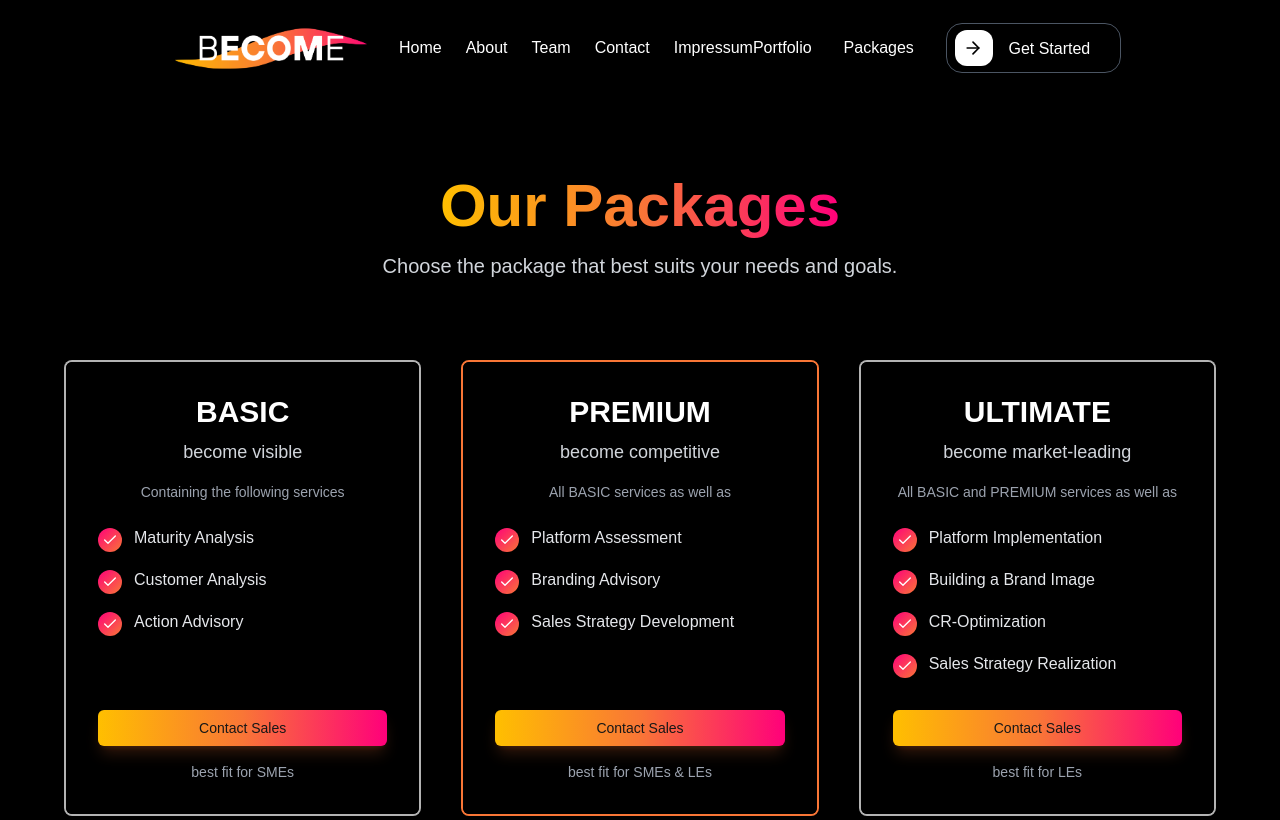
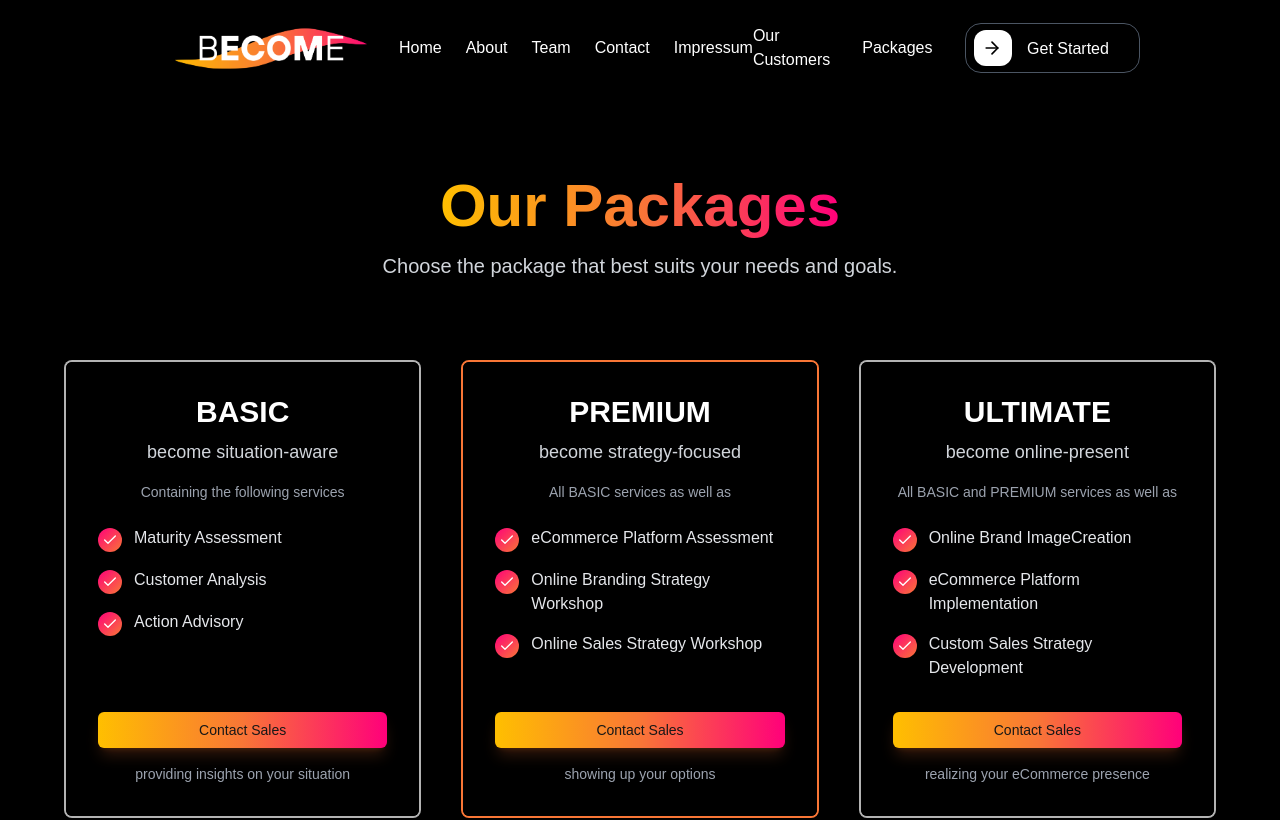
Before and after one commit to MosesCommitsFraud/become-frontend, a Next.js app: page /packages in a window 1280 px wide. Shown: the top 820 px of the page. Built offline with nearby package versions, Linux system fonts and the light colour scheme.

Commit message:
team page edited pt.5

```diff
--- a/app/portfolio/page.tsx
+++ b/app/our-customers/page.tsx
@@ -161,7 +161,7 @@ function SetupHeaderStyles() {
     const pathname = usePathname();
 
     useEffect(() => {
-        // Add style override to ensure header text is white on portfolio page
+        // Add style override to ensure header text is white on our-customers page
         const style = document.createElement('style');
         style.innerHTML = `
       /* Override header styles for portfolio page */
@@ -179,7 +179,7 @@ function SetupHeaderStyles() {
     return null;
 }
 
-// We're no longer using the portfolio projects array as we've switched to detailed case studies
+// We're no longer using the our-customers projects array as we've switched to detailed case studies
 
 export default function PortfolioPage() {
     return (
--- a/app/packages/page.tsx
+++ b/app/packages/page.tsx
@@ -14,40 +14,39 @@ import { usePathname } from 'next/navigation'
 const packages = [
     {
         name: 'BASIC',
-        subtitle: 'become visible',
+        subtitle: 'become situation-aware',
         description: 'Containing the following services',
         services: [
-            'Maturity Analysis',
+            'Maturity Assessment',
             'Customer Analysis',
             'Action Advisory',
         ],
-        footer: 'best fit for SMEs',
+        footer: 'providing insights on your situation',
         contactText: 'Contact Sales',
     },
     {
         name: 'PREMIUM',
-        subtitle: 'become competitive',
+        subtitle: 'become strategy-focused',
         description: 'All BASIC services as well as',
         services: [
-            'Platform Assessment',
-            'Branding Advisory',
-            'Sales Strategy Development',
+            'eCommerce Platform Assessment',
+            'Online Branding Strategy Workshop',
+            'Online Sales Strategy Workshop',
         ],
-        footer: 'best fit for SMEs & LEs',
+        footer: 'showing up your options',
         contactText: 'Contact Sales',
         highlighted: true,
     },
     {
         name: 'ULTIMATE',
-        subtitle: 'become market-leading',
+        subtitle: 'become online-present',
         description: 'All BASIC and PREMIUM services as well as',
         services: [
-            'Platform Implementation',
-            'Building a Brand Image',
-            'CR-Optimization',
-            'Sales Strategy Realization',
+            'Online Brand ImageCreation',
+            'eCommerce Platform Implementation',
+            'Custom Sales Strategy Development',
         ],
-        footer: 'best fit for LEs',
+        footer: 'realizing your eCommerce presence',
         contactText: 'Contact Sales',
     },
 ]
--- a/components/animated-button.tsx
+++ b/components/animated-button.tsx
@@ -21,7 +21,7 @@ export default function GetStartedButton() {
         '/impressum': 'dark',  // Example, can be light
         '/about': 'dark',  // Example, can be light
         '/packages': 'dark',  // Added packages page as dark
-        '/portfolio': 'dark',  // Added portfolio page as dark
+        '/portfolio': 'dark',  // Added our-customers page as dark
     };
 
     useEffect(() => {
--- a/components/header.tsx
+++ b/components/header.tsx
@@ -23,7 +23,7 @@ export default function Header() {
         '/impressum': 'dark',  // Example, can be light
         '/about': 'dark',  // Example, can be light
         '/packages': 'dark',  // Added packages page as dark
-        '/portfolio': 'dark',  // Added portfolio page as dark
+        '/portfolio': 'dark',  // Added our-customers page as dark
     };
 
     useEffect(() => {
@@ -80,10 +80,10 @@ export default function Header() {
 
             <div className="flex items-center space-x-8">
                 <Link
-                    href="/portfolio"
+                    href="/our-customers"
                     className={`text-gray-800 ${pathname === '/' ? 'text-black' : isDarkBackground ? 'text-white' : 'text-gray-800'} hover:text-gray-500 transition transform hover:translate-y-0.5 hover:bg-opacity-90`}
                 >
-                    Portfolio
+                    Our Customers
                 </Link>
                 <Link
                     href="/packages"
```
